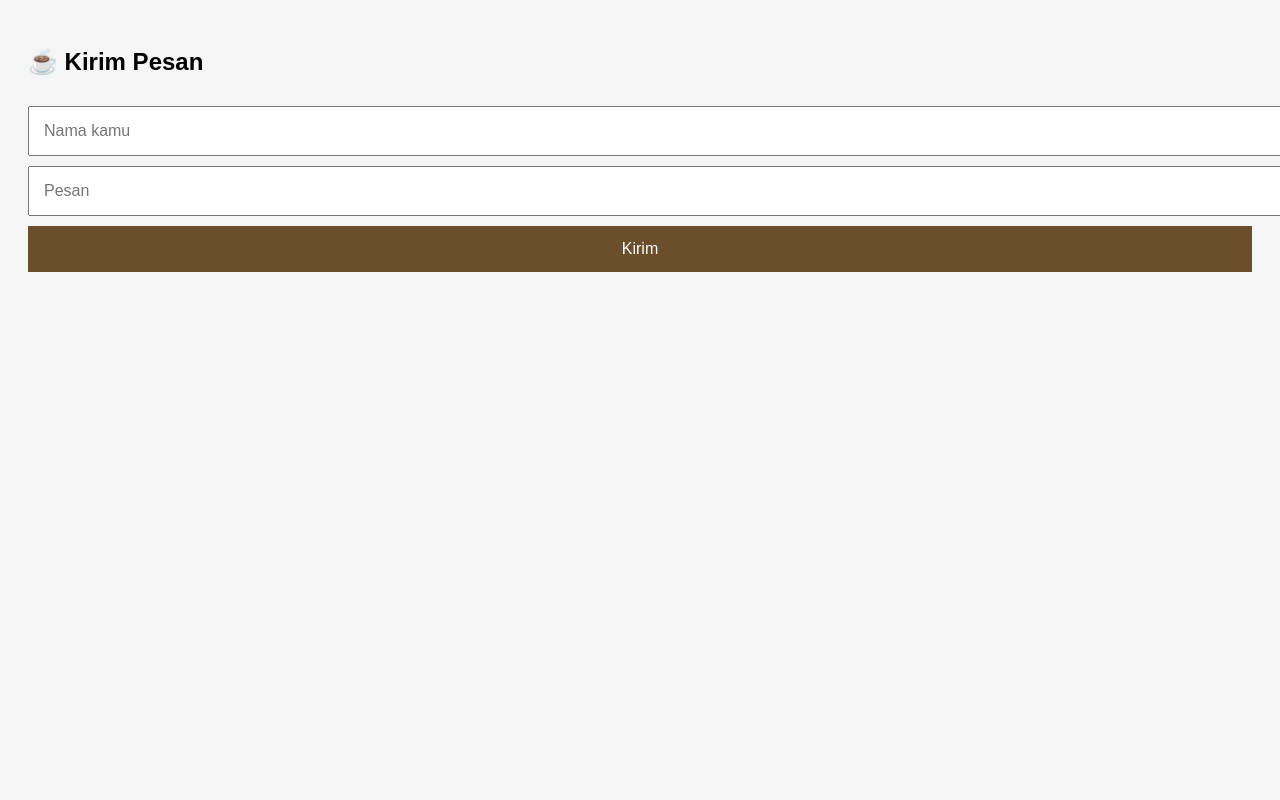
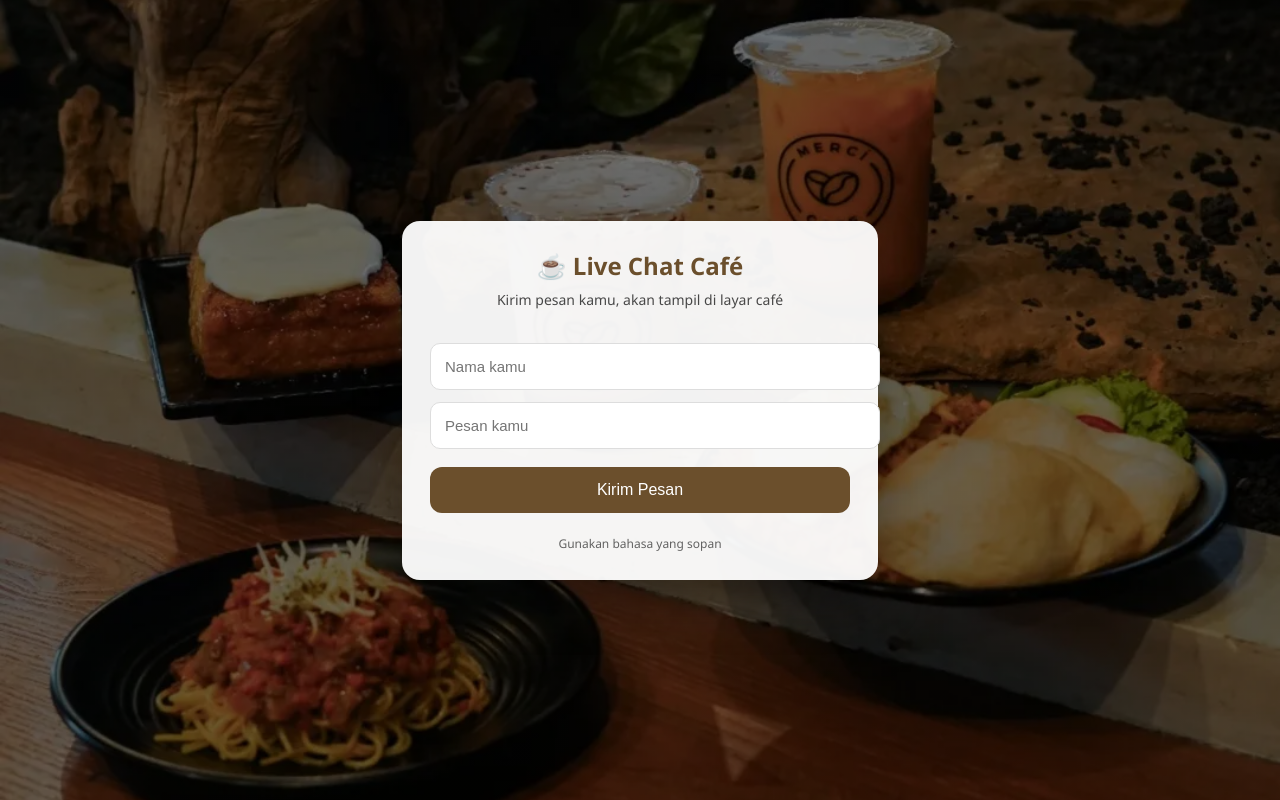
Before and after one commit to aryobaguskp/live-chat-vidiotron, a website: page public/index.html in a window 1280 px wide. Drawn offline with nearby package versions, Linux system fonts and the light colour scheme; no server answers.

Commit message:
ganti tampilan index

```diff
--- a/public/index.html
+++ b/public/index.html
@@ -1,49 +1,163 @@
 <!DOCTYPE html>
-<html>
+<html lang="id">
 <head>
 <meta name="viewport" content="width=device-width, initial-scale=1">
 <title>Live Chat Café</title>
 <script src="/socket.io/socket.io.js"></script>
+
 <style>
-body{font-family:Arial;background:#f5f5f5;padding:20px}
-input,button{width:100%;padding:14px;margin-top:10px;font-size:16px}
-button{background:#6b4f2c;color:#fff;border:none}
-#info{color:red;margin-top:10px}
+/* ===== GLOBAL ===== */
+body{
+  margin:0;
+  min-height:100vh;
+  font-family:"Segoe UI",Arial,sans-serif;
+
+  /* 🔴 BACKGROUND GAMBAR */
+  background:
+    linear-gradient(
+      rgba(0,0,0,.55),
+      rgba(0,0,0,.55)
+    ),
+    url("bg cafe.png") center / cover no-repeat fixed;
+
+  display:flex;
+  align-items:center;
+  justify-content:center;
+}
+
+/* ===== CARD ===== */
+#card{
+  width:100%;
+  max-width:420px;
+  background:rgba(255,255,255,.95);
+  padding:28px;
+  border-radius:18px;
+  box-shadow:0 25px 45px rgba(0,0,0,.35);
+}
+
+/* ===== HEADER ===== */
+#card h2{
+  margin:0 0 8px 0;
+  text-align:center;
+  color:#6b4f2c;
+  font-size:24px;
+}
+#card p{
+  text-align:center;
+  margin:0 0 22px 0;
+  font-size:14px;
+  opacity:.7;
+}
+
+/* ===== FORM ===== */
+input{
+  width:100%;
+  padding:14px;
+  margin-top:12px;
+  font-size:15px;
+  border-radius:10px;
+  border:1px solid #ddd;
+  outline:none;
+}
+input:focus{
+  border-color:#6b4f2c;
+}
+
+button{
+  width:100%;
+  padding:14px;
+  margin-top:18px;
+  font-size:16px;
+  background:#6b4f2c;
+  color:#fff;
+  border:none;
+  border-radius:12px;
+  cursor:pointer;
+  transition:.2s;
+}
+button:disabled{
+  opacity:.5;
+  cursor:not-allowed;
+}
+button:hover:not(:disabled){
+  background:#5a4022;
+}
+
+/* ===== INFO ===== */
+#info{
+  margin-top:14px;
+  font-size:14px;
+  color:#c0392b;
+  text-align:center;
+}
+
+/* ===== FOOTER ===== */
+#footer{
+  margin-top:22px;
+  text-align:center;
+  font-size:12px;
+  opacity:.6;
+}
 </style>
 </head>
+
 <body>
 
-<h2>☕ Kirim Pesan</h2>
-<input id="username" placeholder="Nama kamu" maxlength="15">
-<input id="message" placeholder="Pesan" maxlength="60">
-<button id="btn">Kirim</button>
-<div id="info"></div>
+<div id="card">
+  <h2>☕ Live Chat Café</h2>
+  <p>Kirim pesan kamu, akan tampil di layar café</p>
+
+  <input id="username" placeholder="Nama kamu" maxlength="15">
+  <input id="message" placeholder="Pesan kamu" maxlength="60">
+  <button id="btn">Kirim Pesan</button>
+
+  <div id="info"></div>
+
+  <div id="footer">
+    Gunakan bahasa yang sopan
+  </div>
+</div>
 
 <script>
 const socket = io();
-let locked=false;
+let locked = false;
 
-btn.onclick=()=>{
- if(locked) return;
- const u=username.value.trim();
- const m=message.value.trim();
- if(!u||!m){info.innerText="Isi nama & pesan";return;}
- socket.emit("send-message",{username:u,message:m});
- message.value="";
- locked=true;btn.disabled=true;
+btn.onclick = ()=>{
+  if(locked) return;
+
+  const u = username.value.trim();
+  const m = message.value.trim();
+
+  if(!u || !m){
+    info.innerText = "Isi nama & pesan";
+    return;
+  }
+
+  socket.emit("send-message",{ username:u, message:m });
+  message.value = "";
+  locked = true;
+  btn.disabled = true;
 };
 
 socket.on("spam-warning",txt=>{
- let s=5;
- info.innerText=txt;
- const t=setInterval(()=>{
-  s--;info.innerText=`Tunggu ${s} detik`;
-  if(s<=0){clearInterval(t);locked=false;btn.disabled=false;info.innerText="";}
- },1000);
+  let s = 5;
+  info.innerText = txt;
+
+  const t = setInterval(()=>{
+    s--;
+    info.innerText = `Tunggu ${s} detik`;
+    if(s <= 0){
+      clearInterval(t);
+      locked = false;
+      btn.disabled = false;
+      info.innerText = "";
+    }
+  },1000);
 });
 
 socket.on("admin-refresh",()=>{
- locked=false;btn.disabled=false;
+  locked = false;
+  btn.disabled = false;
 });
 </script>
 
```
Also changed, not shown: public/bg cafe.png (added).
